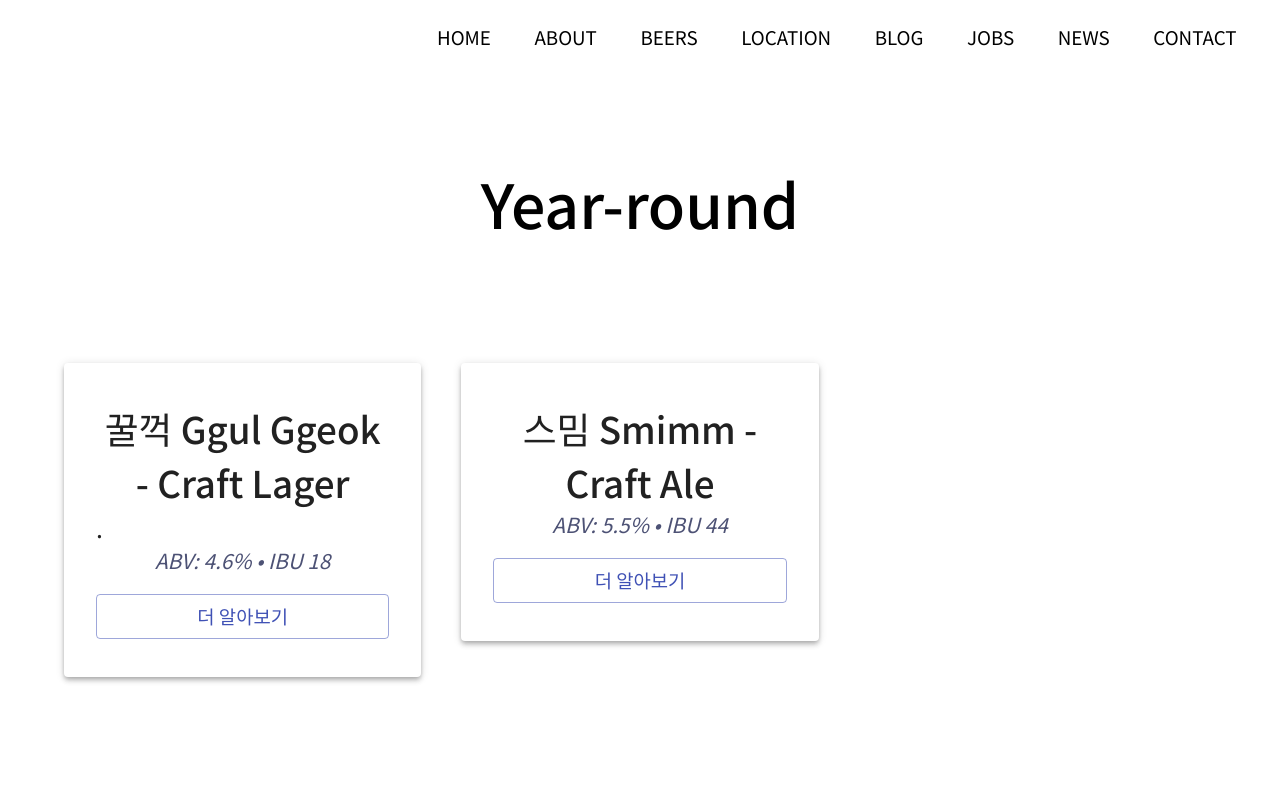
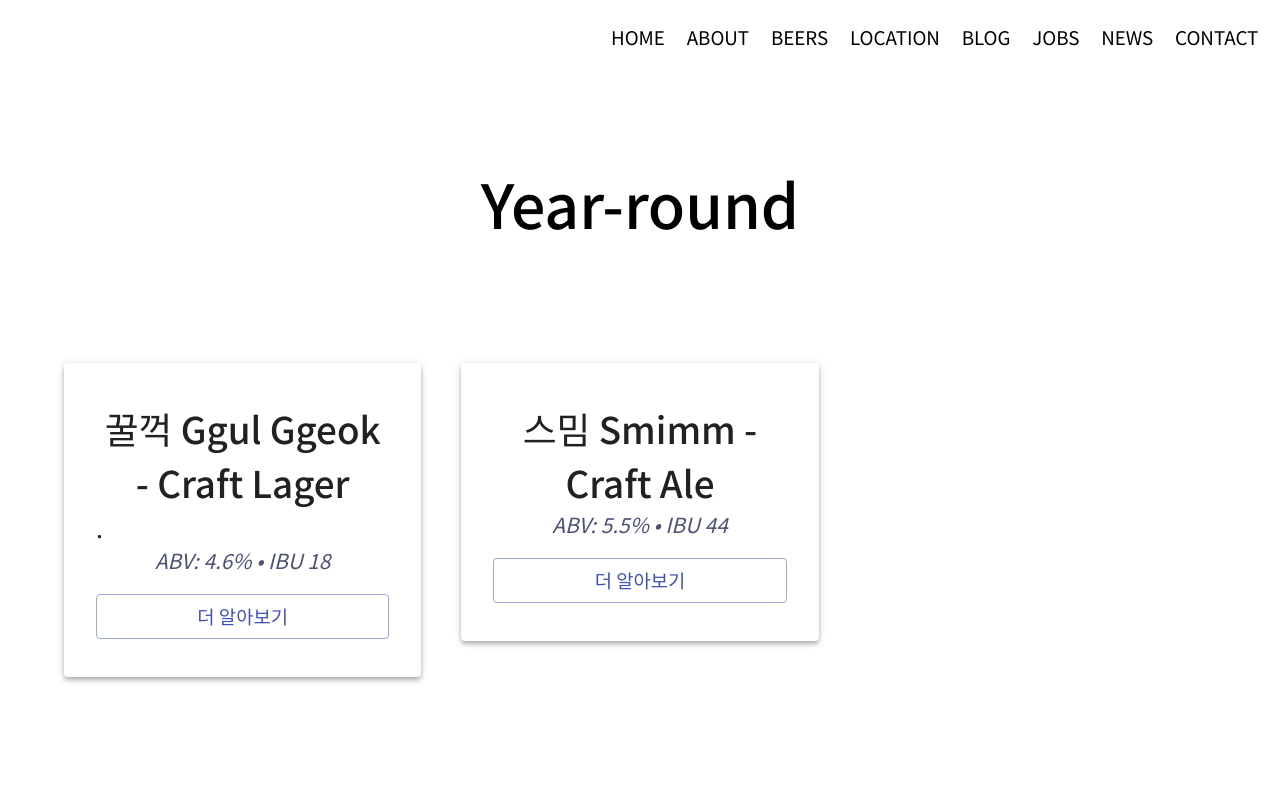
Before and after one commit to djmin43/ggeekbeer_website, a Next.js app in the folder client/: page /beer_list in a window 1280 px wide. Shown: the top 800 px of the page. Built offline with nearby package versions, Linux system fonts and the light colour scheme.

Commit message:
progress on getStaticprops for beer data

```diff
--- a/client/comps/Navbar.tsx
+++ b/client/comps/Navbar.tsx
@@ -1,31 +1,28 @@
 import React from 'react'
 import styles from '../styles/Navbar.module.css'
 import Grid from '@material-ui/core/Grid'
-import {
-    BrowserRouter as Router,
-    Switch,
-    Route,
-    Link
-  } from "react-router-dom";
+import Link from 'next/link'
 
 const Navbar = () => {
+
     return (
-        <Router>
+        <>
+
             <Grid className={styles.container} container>
             <Grid xs={12} md={6}  item>
                 <nav className={styles.navbar} >
-                <Link to="/"><a>HOME</a></Link>
-                <Link to="/about"><a>ABOUT</a></Link>
-                <Link to="/beers"><a>BEERS</a></Link>
-                <Link to="/location"><a>LOCATION</a></Link>
-                <Link to="/"><a>BLOG</a></Link>
-                <Link to="/"><a>JOBS</a></Link>
-                <Link to="/"><a>NEWS</a></Link>
-                <Link to="/contact"><a>CONTACT</a></Link>
+                <Link href="/"><a>HOME</a></Link>
+                <Link href="/#about"><a>ABOUT</a></Link>
+                <Link href="/#beers"><a>BEERS</a></Link>
+                <Link href="/#location"><a>LOCATION</a></Link>
+                <Link href="/"><a>BLOG</a></Link>
+                <Link href="/"><a>JOBS</a></Link>
+                <Link href="/"><a>NEWS</a></Link>
+                <Link href="/#contact"><a>CONTACT</a></Link>
                 </nav>
             </Grid>
         </Grid>
-        </Router>
+        </>
 
 
 
--- a/client/pages/beer_list.tsx
+++ b/client/pages/beer_list.tsx
@@ -18,7 +18,22 @@ interface Beer {
     image: string;
 }
 
-const beerlist = () => {
+
+export const getStaticProps = async () => {
+
+
+            const res = await fetch('/beerdata.json');
+            const data = await res.json();
+            const regularBeers = data.regular
+            const seasonalBeers = data.seasonal
+
+    return {
+        props: {regularBeers, seasonalBeers}
+    }
+}
+
+
+const beerlist = ({regularBeers, seasonalBeers}: any) => {
 
     const [regular, setRegular] = useState<Beer[]>([])
     const [seasonal, setSeasonal] = useState<Beer[]>([])
@@ -38,6 +53,7 @@ const beerlist = () => {
 
     useEffect (() => {
         getBeerData();
+        console.log(regularBeers)
     }, [])
 
 
--- a/client/pages/contact_us.tsx
+++ b/client/pages/contact_us.tsx
@@ -83,7 +83,7 @@ const ContactUs = () => {
     return (
 
         <ThemeProvider theme={theme} >
-        <div className={styles.contact} id="contactus">
+        <div className={styles.contact} id="contact">
             <h1>Contact us<small>.</small></h1>
             <Card className={styles.card} elevation={4}>
             {submitted === 'false'
```
Also changed, not shown: client/pages/beers/index.tsx (+33 -17 lines), client/pages/index.tsx (+4 -20 lines), client/pages/location.tsx (+16 -6 lines).
